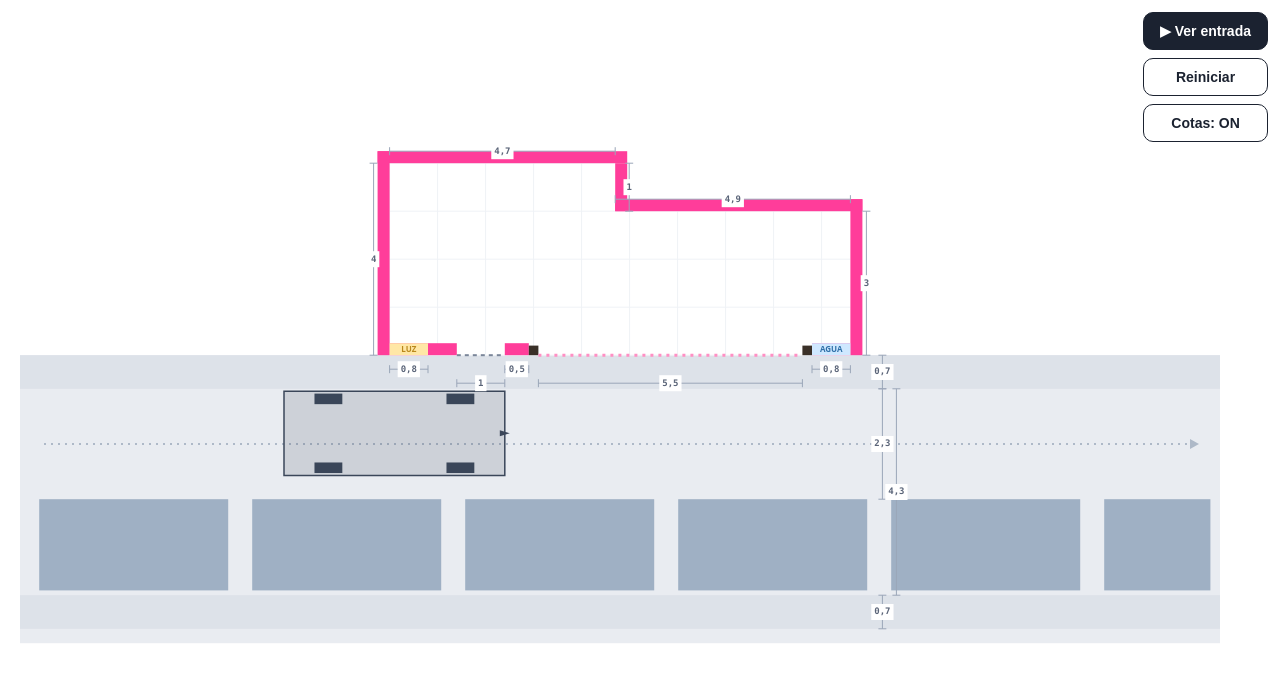
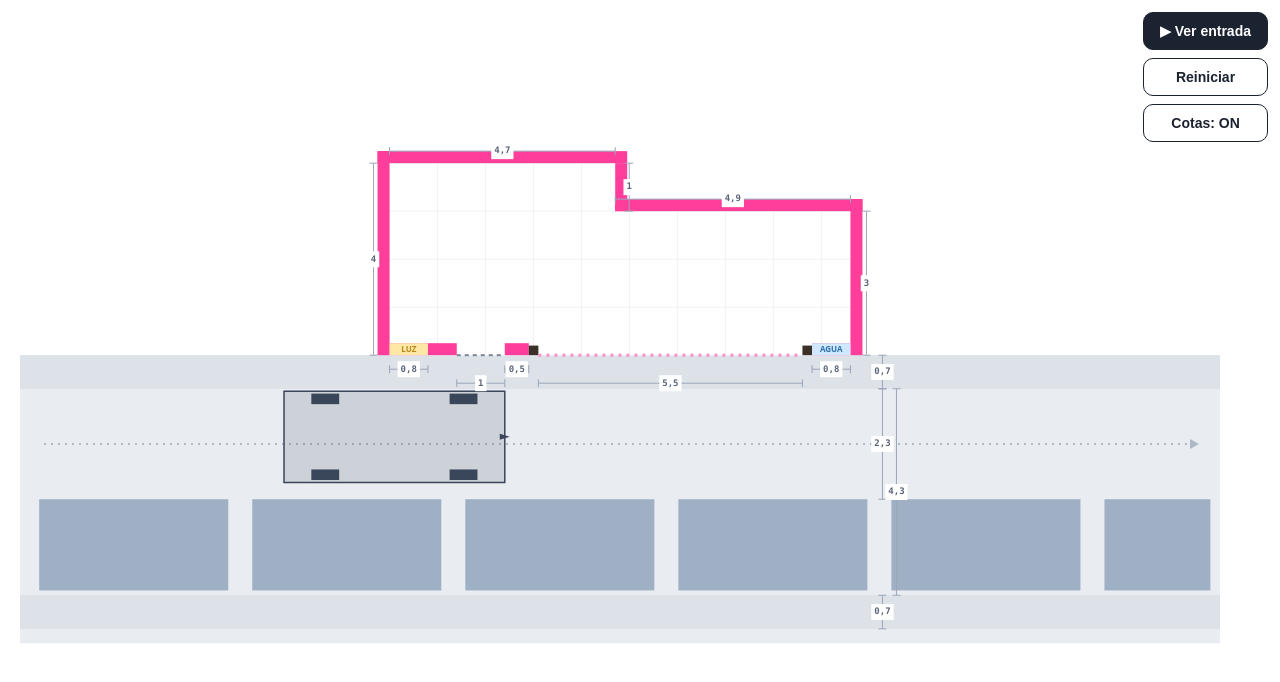
Before and after one commit to suvires/aparcamiento, a plain HTML site: page index.html in a window 1280 px wide. Drawn offline with Linux system fonts and the light colour scheme.

Commit message:
Usa wb directamente de DEF en geo() y actualiza dimensiones a nuevo coche
Co-Authored-By: Claude Sonnet 4.6 <noreply@anthropic.com>

```diff
--- a/index.html
+++ b/index.html
@@ -66,12 +66,12 @@
   const m=x=>parseFloat(x.toFixed(2)).toString().replace('.',',');
   const cm=x=>Math.round(x*100)+' cm';
 
-  const DEF={L:4.6,Wc:1.755,R:5.4,w1:4.7,d1:4.0,w2:4.9,d2:3.0,gw:5.5,pillar:0.2,meterW:0.8,meterD:0.25,ped:1.0,acera:0.7,laneFree:2.3,calzada:4.3};
+  const DEF={L:4.598,Wc:1.9,R:5.8,wb:2.88,w1:4.7,d1:4.0,w2:4.9,d2:3.0,gw:5.5,pillar:0.2,meterW:0.8,meterD:0.25,ped:1.0,acera:0.7,laneFree:2.3,calzada:4.3};
   const S=Object.assign({},DEF,{showDim:true,t:0,playing:false,speed:180});
 
   // ---- geometría ----
   function geo(){
-    const frontW=S.w1+S.w2, wb=S.L*(2.75/4.6), ov=(S.L-wb)/2, fo=ov, ro=ov;
+    const frontW=S.w1+S.w2, wb=S.wb, ov=(S.L-wb)/2, fo=ov, ro=ov;
     const gateR=frontW-S.meterW;                          // portón pegado al contador de agua
     const clearR=gateR-S.pillar, clearL=clearR-S.gw, gx=clearL-S.pillar;
     const pedL=S.meterW+0.6, pedR=pedL+S.ped;            // peatonal fija; el muro pedR→gx crece con el portón
```
